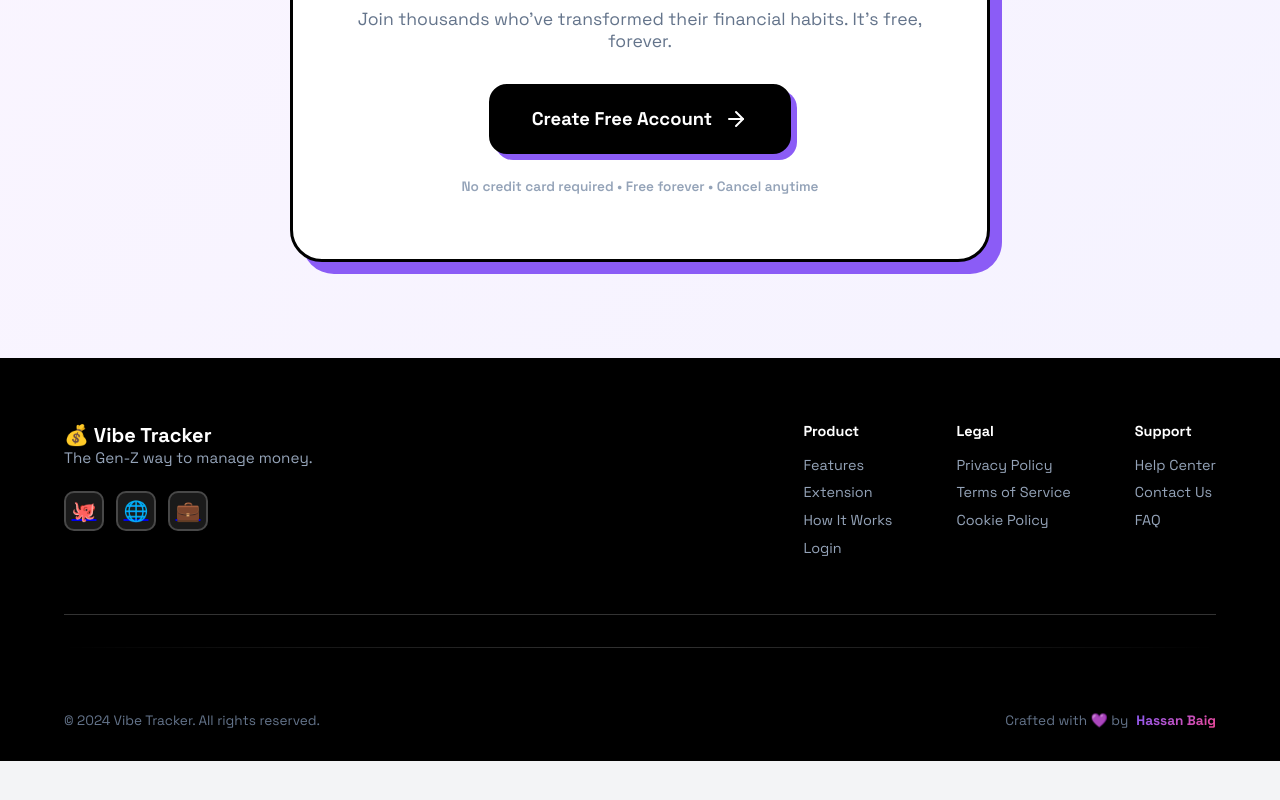
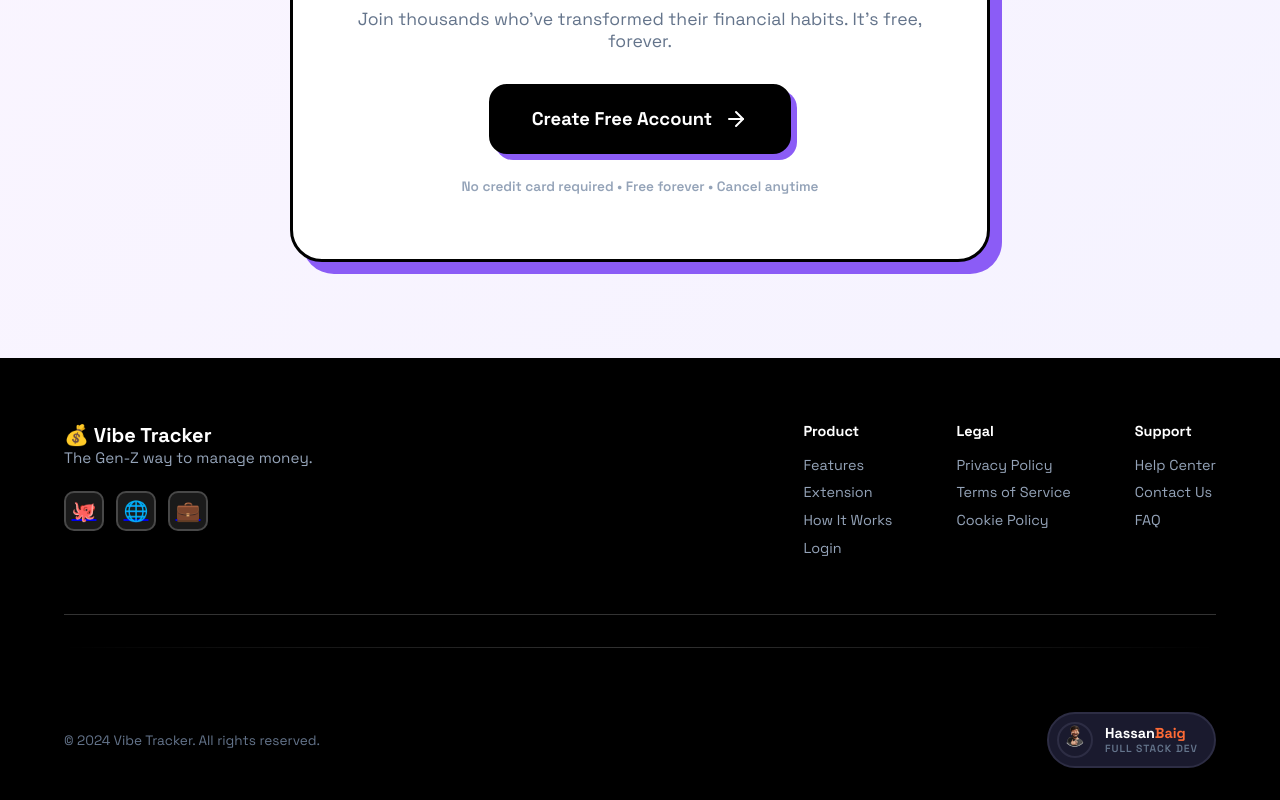
Before and after one commit to baigcoder/shopping-expense-tracker, a React (Vite) app in the folder frontend/: page / in a window 1280 px wide. Shown: the part 5340-6140 px from the top of the page. Before the commit the page ends 6101 px from the top, so only its background shows below. Built offline with nearby package versions, Linux system fonts and the light colour scheme; no server answers.

Commit message:
Update footer with developer card: avatar, styled name, role

```diff
--- a/frontend/src/pages/LandingPage.module.css
+++ b/frontend/src/pages/LandingPage.module.css
@@ -808,6 +808,57 @@
     color: #64748b;
 }
 
+.developerCard {
+    display: flex;
+    align-items: center;
+    gap: 0.75rem;
+    background: #1a1a2e;
+    padding: 0.5rem 1rem 0.5rem 0.5rem;
+    border-radius: 50px;
+    text-decoration: none;
+    border: 2px solid #2d2d44;
+    transition: all 0.2s;
+}
+
+.developerCard:hover {
+    border-color: #FF6B35;
+    transform: translateY(-2px);
+    box-shadow: 0 4px 15px rgba(255, 107, 53, 0.3);
+}
+
+.developerAvatar {
+    width: 36px;
+    height: 36px;
+    border-radius: 50%;
+    object-fit: cover;
+    border: 2px solid #2d2d44;
+}
+
+.developerInfo {
+    display: flex;
+    flex-direction: column;
+    gap: 0;
+}
+
+.developerName {
+    font-size: 0.9rem;
+    font-weight: 700;
+    color: #fff;
+    line-height: 1.2;
+}
+
+.orangeText {
+    color: #FF6B35;
+}
+
+.developerRole {
+    font-size: 0.65rem;
+    color: #64748b;
+    text-transform: uppercase;
+    letter-spacing: 1px;
+    font-weight: 600;
+}
+
 .developerLink {
     background: linear-gradient(135deg, #8B5CF6, #EC4899);
     -webkit-background-clip: text;
@@ -821,6 +872,7 @@
 .developerLink:hover {
     text-decoration: underline;
 }
+
 
 /* ============================================
    EXTENSION SECTION
--- a/frontend/src/pages/LandingPage.tsx
+++ b/frontend/src/pages/LandingPage.tsx
@@ -664,18 +664,22 @@
 
                 <div className={styles.footerBottom}>
                     <p>© 2024 Vibe Tracker. All rights reserved.</p>
-                    <div className={styles.footerCredit}>
-                        <span>Crafted with 💜 by</span>
                     <a
                         href="https://hassan-baigo-portfolio.vercel.app/"
                         target="_blank"
                         rel="noopener noreferrer"
-                            className={styles.developerLink}
+                        className={styles.developerCard}
                     >
-                            Hassan Baig
+                        <img src="/developer.png" alt="Hassan Baig" className={styles.developerAvatar} />
+                        <div className={styles.developerInfo}>
+                            <span className={styles.developerName}>
+                                Hassan<span className={styles.orangeText}>Baig</span>
+                            </span>
+                            <span className={styles.developerRole}>FULL STACK DEV</span>
+                        </div>
                     </a>
                 </div>
-                </div>
+
             </footer>
 
         </div>
```
Also changed, not shown: frontend/public/developer.png (added). Lines whose indentation alone changed are shown as unchanged.
